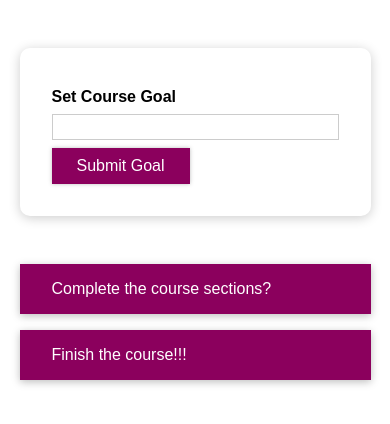
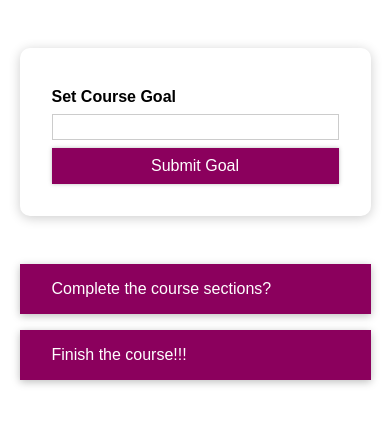
Before and after one commit to rajanchaudhari08/course-goal, a React (Vite) app: page / in a window 390 px wide. Shown: the top 424 px of the page. Built offline with nearby package versions, Linux system fonts and the light colour scheme.

Commit message:
Setting media queries in CSS modules.

```diff
--- a/src/components/UI/Button.jsx
+++ b/src/components/UI/Button.jsx
@@ -21,6 +21,7 @@
       background: #ac0e77;
       border-color: #ac0e77;
       box-shadow: 0 0 8px rgba(0, 0, 0, 0.26);
+
     @media (min-width: 768px) {
       width: auto;
     }
--- a/src/components/UI/Button.module.css
+++ b/src/components/UI/Button.module.css
@@ -1,4 +1,5 @@
 .button {
+  width: 100%;
   font: inherit;
   padding: 0.5rem 1.5rem;
   border: 1px solid #8b005d;
@@ -18,3 +19,9 @@
   border-color: #ac0e77;
   box-shadow: 0 0 8px rgba(0, 0, 0, 0.26);
 }
+
+@media (min-width: 768px) {
+  .button {
+    width: auto;
+  }
+}
```
